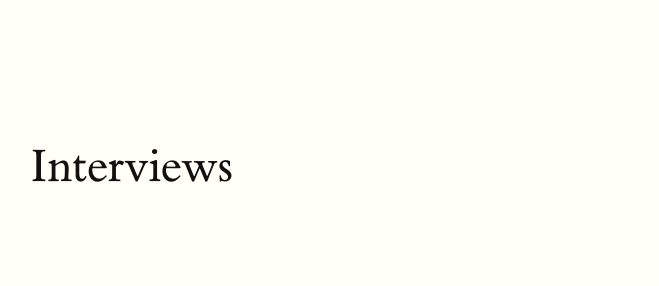
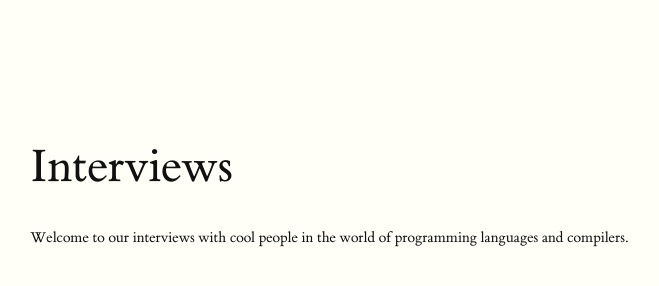
Before and after one commit to NicholasLYang/silver-system, a plain HTML site: page index.html in a window 1280 px wide. Shown: the whole page, without its empty margins (130-789 px from the left). Drawn offline with Linux system fonts and the light colour scheme; files that its build step writes are made by us from their sources; files whose address does not match are found by name.

Commit message:
Added brief intro and fixed css filename

```diff
--- a/index.html
+++ b/index.html
@@ -8,13 +8,17 @@
   <meta name="description" content="The HTML5 Herald">
   <meta name="author" content="SitePoint">
 
-  <link rel="stylesheet" href="tufte.css"/>
+  <link rel="stylesheet" type="text/css" href="tufte.min.css"/>
 
 </head>
 
 <body>
   <article>
     <h1>Interviews</h1>
+    <section>
+      Welcome to our interviews with cool people in the world of
+      programming languages and compilers.
+    </section>
   </article>
 </body>
 </html>
```
